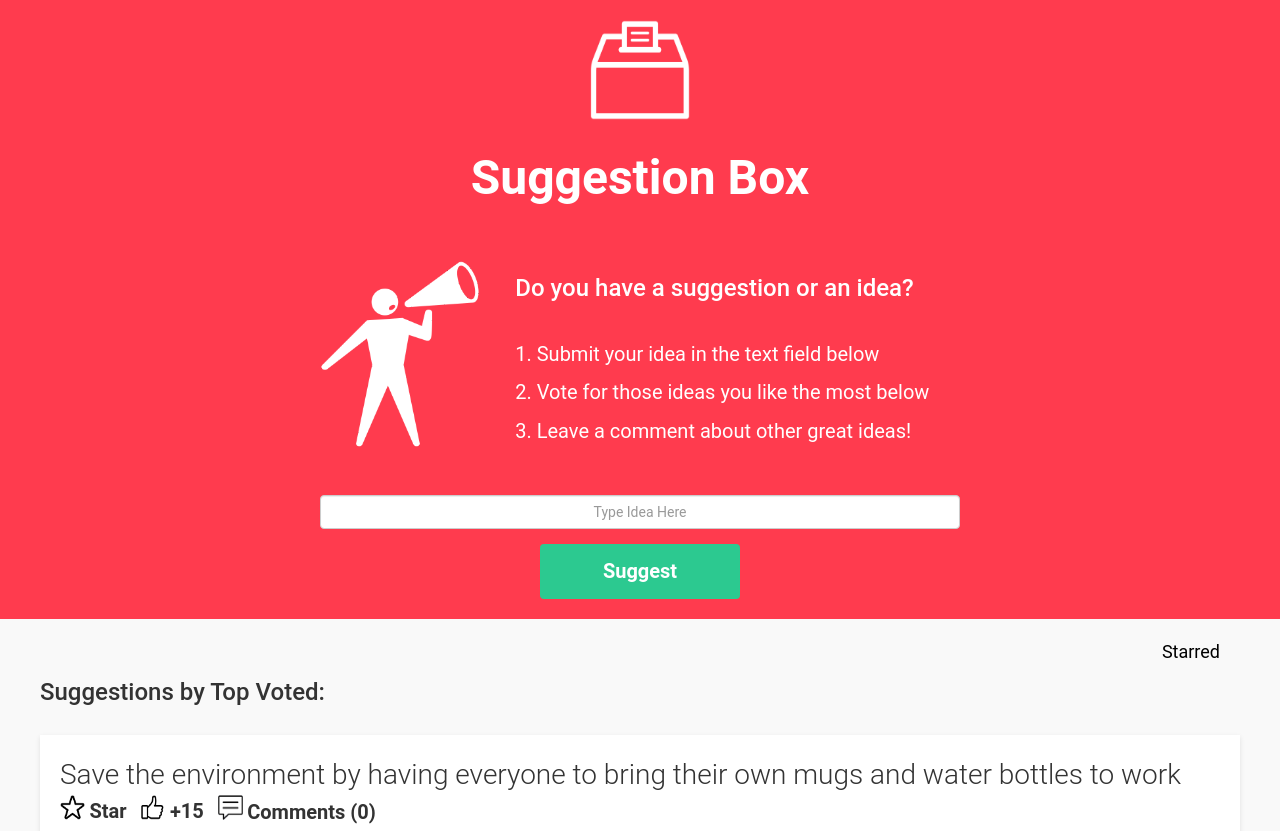
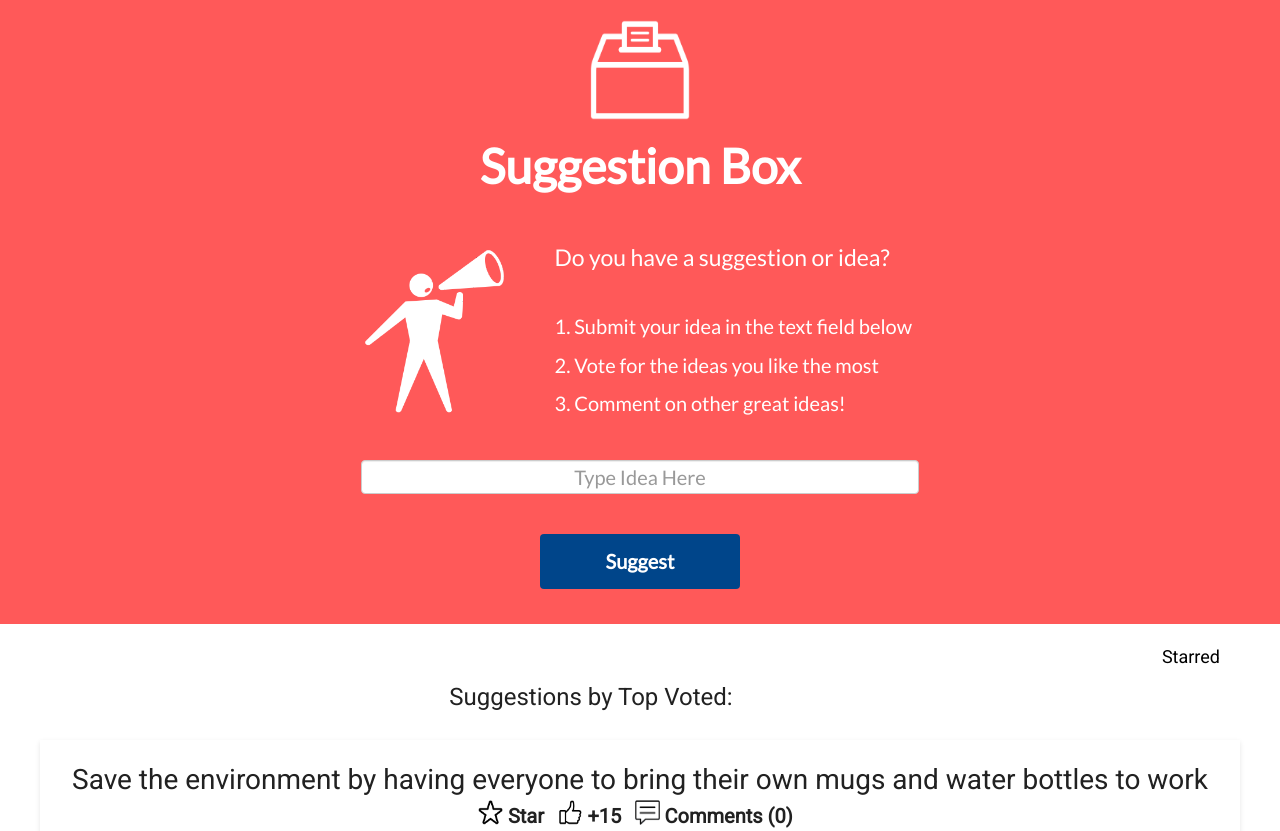
Before and after one commit to Jaellen/Suggestion-Box, a website: page index.html in a window 1280 px wide. Shown: the top 831 px of the page. Drawn offline with Linux system fonts and the light colour scheme.

Commit message:
Complete css styling for header sections

```diff
--- a/css/main.css
+++ b/css/main.css
@@ -1,22 +1,7 @@
 body, html {
-    background: #f9f9f9;
+    background: #FFF;
     font-family: "Roboto", sans-serif;
-}
-
-.header {
-    background: #ff3b4e;
-    padding: 20px 0;
-    text-align: center;
-    color: #FFF;
-    font-size: 20px;
-}
-
-h1 {
-    font-size: 48px;
-    font-weight: bolder;
-}
-
-h2 {
+    color: #212121;
     text-align: center;
 }
 
@@ -25,22 +10,78 @@ h2 {
     height: 100px;
 }
 
+.header {
+    font-family: "Lato", sans-serif;
+    background: #FF5959;
+    padding: 20px;
+    text-align: center;
+    color: #FFF;
+    font-size: 20px;
+}
+
+.header-1 {
+    font-size: 48px;
+    font-weight: bolder;
+}
+
 .loudspeaker-icon {
-    display: inline;
     width: auto;
-    height: 200px;
-    background-color: #ff3b4e;
-    float: left;
-    padding-left: 285px;
+    height: 176px;
+    background-color: #FF5959;
+    display: inline-block;
+    position: relative;
+    bottom: 68px;
+    right: 25px;
 }
 
 .steps {
-    display: inline;
+    display: inline-block;
     text-align: left;
+    position: relative;
+    right: 10px;
+}
+
+span {
+    font-size: 23px;
+}
+
+.form-control {
+    margin: auto;
+    text-align: center;
+    width: 45%;
+    position: relative;
+    bottom: 40px;
+}
+
+.main-button {
+    background: #00458A;
+    border-radius: 4px;
+    border: none;
+    color: #fff;
+    display: block;
+    font-weight: bold;
+    margin: auto;
+    padding: 13px 0;
+    text-align: center;
+    width: 200px;
+    font-size: 20px;
+}
+
+.main-button:hover {
+    background: #0056AC;
+    text-decoration: none;
+}
+
+.main-button:focus {
+    outline: 0;
+}
+
+.main-button:active {
+    background: #00458A;
 }
 
 .navlink {
-    background: #ff3b4e;
+    background: #FF5959;
     text-align: center;
     font-size: 30px;
 }
@@ -54,6 +95,9 @@ h2 {
     font-size: 18px;
     cursor: pointer;
 }
+
+
+
 
 /* ------------------------------------------------------------------------- */
 
@@ -87,43 +131,12 @@ h2 {
 }
 
 .comments-box-main {
-    background: #F0F0F0;
+    background: #F5F5F5;
     box-shadow: 0 2px 5px rgba(0,0,0,0.1);
     font-size: 18px;
     margin: 0 0 8px;
     padding: 20px;
     text-decoration: none;
-}
-
-.form-control {
-    margin: auto;
-    text-align: center;
-    width: 50%;
-}
-
-.main-button {
-    background: #2CC990;
-    border-radius: 4px;
-    border: none;
-    color: #fff;
-    display: block;
-    font-weight: bold;
-    margin: auto;
-    padding: 13px 0;
-    text-align: center;
-    width: 200px;
-    font-size: 20px;
-}
-
-.main-button:hover {
-    background: #26B17E;
-    text-decoration: none;
-}
-
-.main-button:active {
-    outline: 0;
-    text-decoration: none;
-    border: none;
 }
 
 .title {
@@ -192,7 +205,7 @@ img {
 .button {
     display: inline-block;
     border-radius: 4px;
-    background-color: #ff3b4e;
+    background-color: #FF5959;
     border: none;
     color: #FFFFFF;
     text-align: center;
--- a/index.html
+++ b/index.html
@@ -5,16 +5,17 @@
       <title>SuggestionBox</title>
       <link href="css/bootstrap.css" rel="stylesheet">
       <link href="css/main.css" rel="stylesheet" />
+      <link href="https://fonts.googleapis.com/css?family=Lato|Roboto" rel="stylesheet">
       <script type="text/javascript" src="js/vendor/angular.min.js"></script>
       <script type="text/javascript" src="js/vendor/angular-route.js"></script>
       <meta charset="UTF-8">
   </head>
 
 <!-- Body -------------------------------------------------------------------->
-    <body ng-app="SuggestionBox" ng-controller="HomeController">
+    <body ng-app="SuggestionBox">
         <div class ="header">
             <img src="img/box.png" class="box-icon">
-            <h1> Suggestion Box </h1>
+            <div class="header-1"> Suggestion Box </div>
         </div>
 
       <div ng-view></div>
--- a/js/controllers/StarredController.js
+++ b/js/controllers/StarredController.js
@@ -20,19 +20,8 @@ app.controller('StarredController', ['$scope', 'suggestions', '$routeParams', fu
       $scope.a.comments = '';
   };
 
-   $scope.updateStar = function() {
+}]);
 
-     console.log("test");
-
-     for (i=0; i < a.length; i++) {
-
-         if (b.star === true) {
-           document.getElementsByClassName('icon-star')[i].setAttribute("src", "img/star-active.png");
-         };
-     };
-   };
-
-}]);
 /*
   $scope.x =  suggestions.data_array[$routeParams.id];
 
@@ -74,4 +63,19 @@ $scope.addComment = function()
   };
 
 }]);
+
+$scope.updateStar = function() {
+
+  console.log("test");
+
+  for (i=0; i < $scope.a.length; i++) {
+
+      if ($scope.a[i].star === true) {
+        document.getElementsByClassName('icon-star')[i].setAttribute("src", "img/star-active.png")[i];
+      };
+  };
+};
+
+//---------------------------------------------------------------------------//
+
 */
--- a/views/home.html
+++ b/views/home.html
@@ -2,22 +2,19 @@
 
 <!-- Header ------------------------------------------------------------------>
 <div class="header">
-  <img src="img/loudspeaker.png" class="loudspeaker-icon">
+    <img class="loudspeaker-icon" src="img/loudspeaker.png">
     <div class="steps">
-      <h3> Do you have a suggestion or an idea? </h3> <br>
+      <p><span> Do you have a suggestion or idea? </span></p><br>
       <p> 1. Submit your idea in the text field below  </p>
-      <p> 2. Vote for those ideas you like the most below </p>
-      <p> 3. Leave a comment about other great ideas! </p>
+      <p> 2. Vote for the ideas you like the most  </p>
+      <p> 3. Comment on other great ideas! </p>
     </div>
+
+    <form ng-submit="addSuggestion()" class="form-group">
+        <input type="text" class="form-control" placeholder="Type Idea Here" ng-model="title"/>
+      <button type="submit" class="main-button">Suggest</button>
+    </form>
 </div>
-
-<form class="header" ng-submit="addSuggestion()">
-    <div class="form-group">
-      <input type="text" class="form-control" placeholder="Type Idea Here" ng-model="title"/>
-    </div>
-    <button type="submit" class="main-button">Suggest</button>
-</form>
-
 <!-- Main -------------------------------------------------------------------->
 <a href="#/starred" class=nav> Starred </a>
 <br>
```
Also changed, not shown: js/controllers/HomeController.js (+21 -1 lines), css/bootstrap.css.
